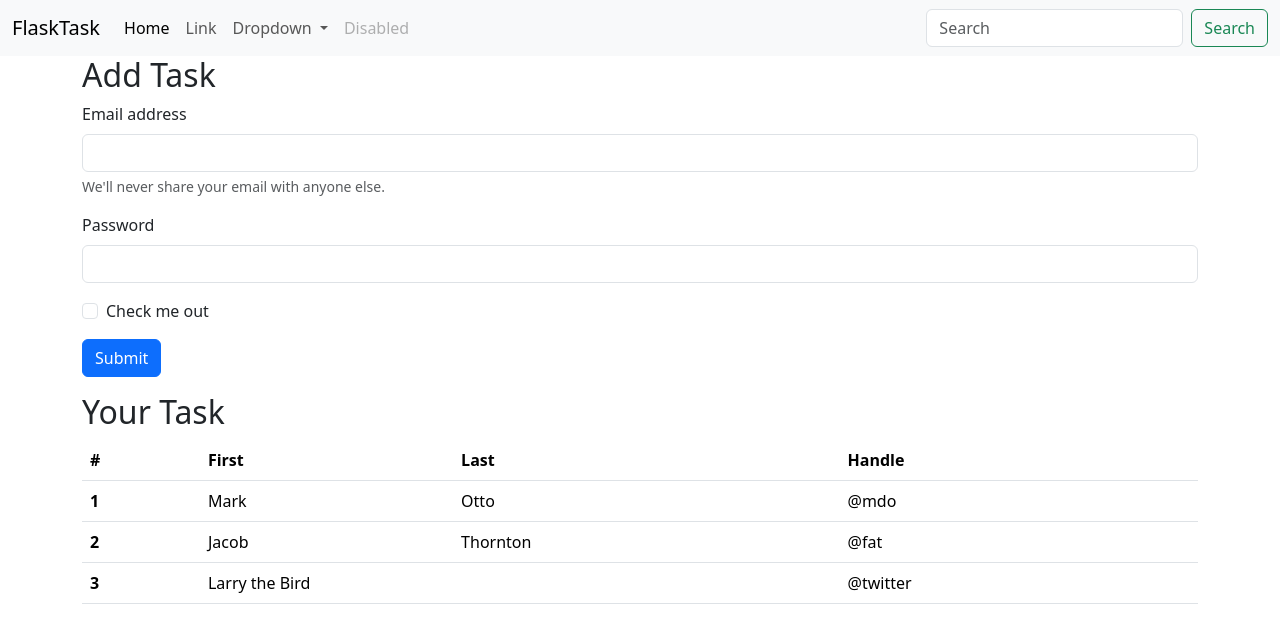
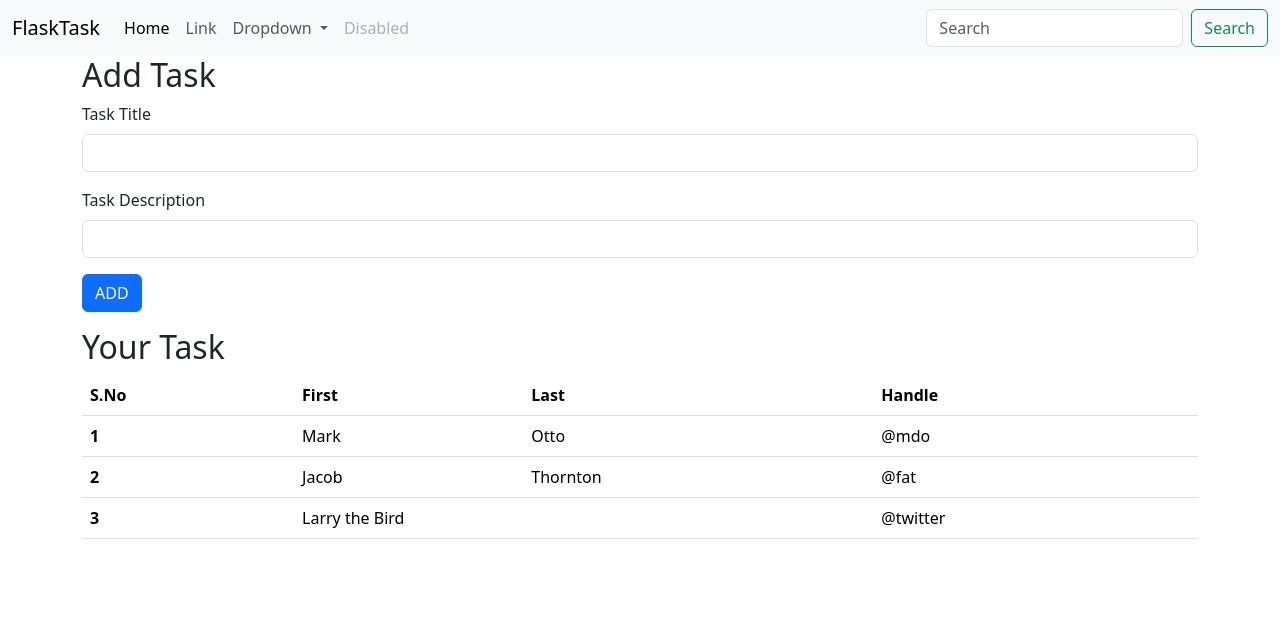
Before and after one commit to siraajul/FlaskTask, a Flask app: page / in a window 1280 px wide. Shown: the top 643 px of the page. Run offline with Flask 3, Linux system fonts and the light colour scheme.

Commit message:
--UI Update

```diff
--- a/templates/index.html
+++ b/templates/index.html
@@ -48,19 +48,15 @@
     <h2>Add Task</h2>
     <form>
         <div class="mb-3">
-            <label for="exampleInputEmail1" class="form-label">Email address</label>
-            <input type="email" class="form-control" id="exampleInputEmail1" aria-describedby="emailHelp">
-            <div id="emailHelp" class="form-text">We'll never share your email with anyone else.</div>
+            <label for="title" class="form-label">Task Title</label>
+            <input type="text" class="form-control" id="title" aria-describedby="emailHelp">
         </div>
         <div class="mb-3">
-            <label for="exampleInputPassword1" class="form-label">Password</label>
-            <input type="password" class="form-control" id="exampleInputPassword1">
+            <label for="desc" class="form-label">Task Description</label>
+            <input type="text" class="form-control" id="desc">
         </div>
-        <div class="mb-3 form-check">
-            <input type="checkbox" class="form-check-input" id="exampleCheck1">
-            <label class="form-check-label" for="exampleCheck1">Check me out</label>
-        </div>
-        <button type="submit" class="btn btn-primary">Submit</button>
+
+        <button type="submit" class="btn btn-primary">ADD</button>
     </form>
 </div>
 <div class="container my-3">
@@ -68,7 +64,7 @@
     <table class="table">
         <thead>
         <tr>
-            <th scope="col">#</th>
+            <th scope="col">S.No</th>
             <th scope="col">First</th>
             <th scope="col">Last</th>
             <th scope="col">Handle</th>
```
